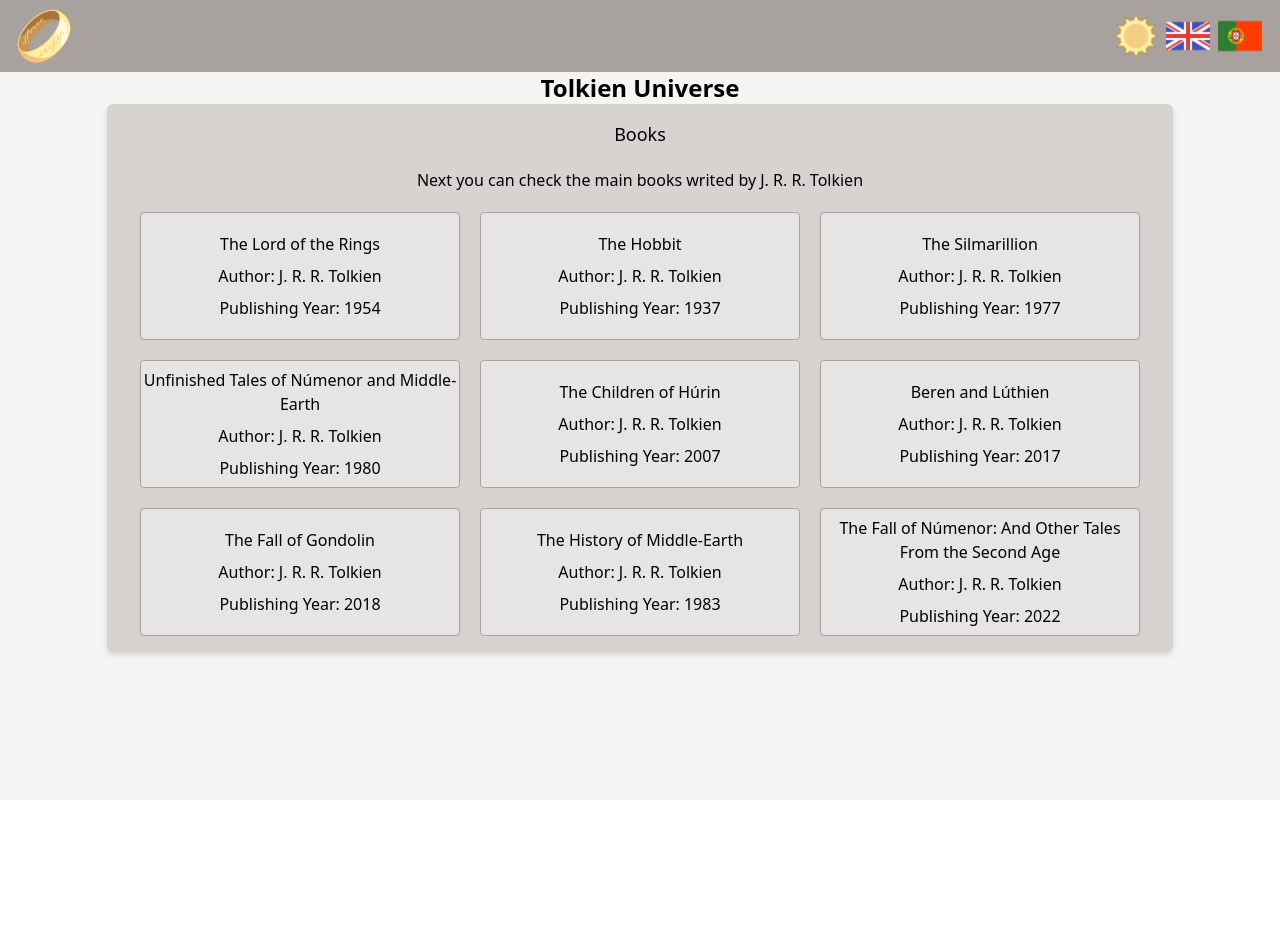
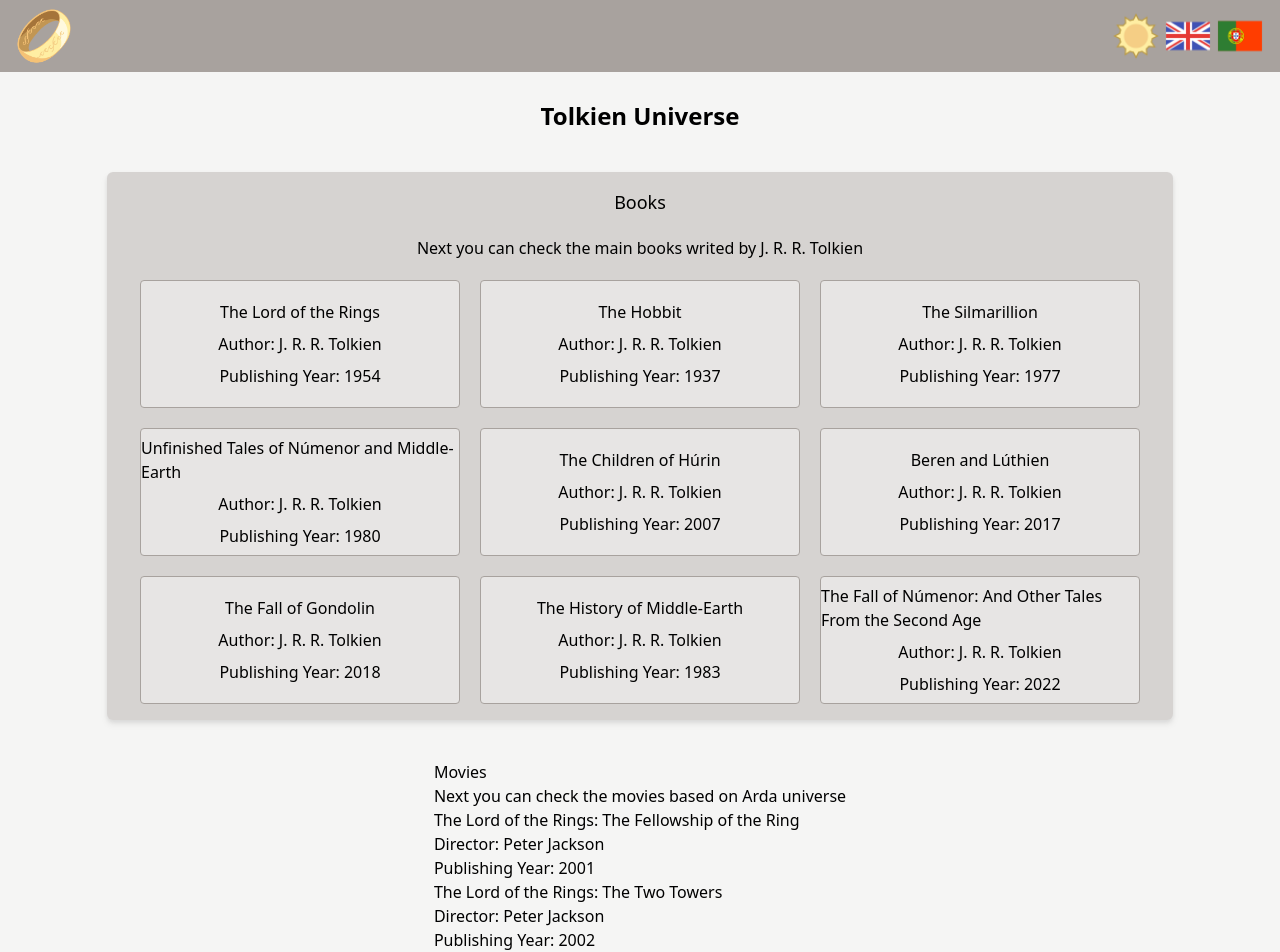
Before and after one commit to Matheus-Pombeiro/tolkien-universe, a React (Create React App) app: page / in a window 1280 px wide. Shown: the top 952 px of the page. Before the commit the page ends 800 px from the top, so only its background shows below. Built offline with nearby package versions, Linux system fonts and the light colour scheme.

Commit message:
ADD: Movies component

```diff
--- a/public/objectsJson/movies.json
+++ b/public/objectsJson/movies.json
@@ -3,36 +3,36 @@
         "id": "1",
         "name": "The Lord of the Rings: The Fellowship of the Ring",
         "director": "Peter Jackson",
-        "publishing year": "2001"
+        "publishingYear": "2001"
     },
     {
         "id": "2",
         "name": "The Lord of the Rings: The Two Towers",
         "director": "Peter Jackson",
-        "publishing year": "2002"
+        "publishingYear": "2002"
     },
     {
         "id": "3",
         "name": "The Lord of the Rings: The Return of the King",
         "director": "Peter Jackson",
-        "publishing year": "2003"
+        "publishingYear": "2003"
     },
     {
         "id": "4",
         "name": "The Hobbit: An Unexpected Journey",
         "director": "Peter Jackson",
-        "publishing year": "2012"
+        "publishingYear": "2012"
     },
     {
         "id": "5",
         "name": "The Hobbit: The Desolation of Smaug",
         "director": "Peter Jackson",
-        "publishing year": "2013"
+        "publishingYear": "2013"
     },
     {
         "id": "6",
         "name": "The Hobbit: The Battle of the Five Armies",
         "director": "Peter Jackson",
-        "publishing year": "2014"
+        "publishingYear": "2014"
     }
 ]
--- a/src/App.js
+++ b/src/App.js
@@ -1,15 +1,18 @@
-import { Component } from 'react';
+import { Component } from 'react';    // Import 'Component' from react
 
-import './App.css';
-
+// Component imports
 import Header from './components/Header';
 import Main from './components/Main';
 
+// Main container 'App'
 class App extends Component {
+  // Create the state that contains the arrays that contain the json obejects
   state = {
-    books: []
-  }
+    books: [],
+    movies: []
+  };
 
+  // Receives the books from the books json object
   componentDidMount() {
     fetch("/objectsJson/books.json")
     .then(response => response.json())
@@ -20,14 +23,26 @@
     .finally(function() {
       console.log("Always return");
     });
+
+    fetch("/objectsJson/movies.json")
+    .then(response => response.json())
+    .then(movies => this.setState({ movies }))
+    .catch(function(error) {
+      console.log("Request error");
+    })
+    .finally(function() {
+      console.log("Always return");
+    });
   };
 
+  // Main JSX
   render() {
     return (
-      <div className="App h-dvh w-dvw bg-stone-100 dark:bg-stone-400">
+      <div className="App h-full max-w-fit bg-stone-100 dark:bg-stone-400">
         <Header />
         <Main
           books = { this.state.books }
+          movies = { this.state.movies }
         />
       </div>
     );
--- a/src/components/Main/index.js
+++ b/src/components/Main/index.js
@@ -1,12 +1,18 @@
 import { useTranslation } from "react-i18next";     // Translation framework import
+
+// Component imports
 import Books from "../Books";
+import Movies from "../Movies";
 
-const Main = (props) => {
-    const { t } = useTranslation();
+const Main = (props) => {       // Main component
+    const { t } = useTranslation();     // Traslation method
+
+    // JSX
     return (
-        <main>
-            <h1 className="text-xl xl:text-2xl font-semibold">{t("Title")}</h1>
+        <main className="my-7 mx-auto flex flex-col justify-evenly items-center gap-10">
+            <h1 className="text-center text-xl xl:text-2xl font-semibold">{t("Title")}</h1>
             <Books books = { props.books }/>
+            <Movies movies = { props.movies }/>
 
         </main>
     )
--- /dev/null
+++ b/src/components/Movies/index.js
@@ -0,0 +1,25 @@
+import { useTranslation } from "react-i18next";     // Translation framework import
+
+const Movies = (props) => {      // Movies component
+    const { t } = useTranslation();     // Translation method
+
+    // JSX
+    return (
+        <section className="section">
+            <h2 className="h2">{t("Movies")}</h2>
+            <p>{t("Movies Description")}</p>
+            <div className="item-container">
+                {props.movies.map((movie) => (
+                    <div className="item" key={movie.id}>
+                        <h3 className="h3">{movie.name}</h3>
+                        <p>{t("Director")}: {movie.director}</p>
+                        <p>{t("Publishing Year")}: {movie.publishingYear}</p>
+                    </div>
+                ))}
+            </div>
+
+        </section>
+    )
+};
+
+export default Movies;
--- a/src/i18n/locales/en/en.json
+++ b/src/i18n/locales/en/en.json
@@ -4,6 +4,9 @@
         "Books": "Books",
         "Books Description": "Next you can check the main books writed by J. R. R. Tolkien",
         "Author": "Author",
-        "Publishing Year": "Publishing Year"
+        "Publishing Year": "Publishing Year",
+        "Movies": "Movies",
+        "Movies Description": "Next you can check the movies based on Arda universe",
+        "Director": "Director"
     }
 }
--- a/src/i18n/locales/pt/pt.json
+++ b/src/i18n/locales/pt/pt.json
@@ -4,6 +4,9 @@
         "Books": "Livros",
         "Books Description": "A seguir você pode conferir os principais livros escritos por J. R. R. Tolkien",
         "Author": "Autor",
-        "Publishing Year": "Ano de publicação"
+        "Publishing Year": "Ano de publicação",
+        "Movies": "Filmes",
+        "Movies Description": "A seguir você pode conferir os filmes baseados no universo de Arda",
+        "Director": "Diretor"
     }
 }
```
